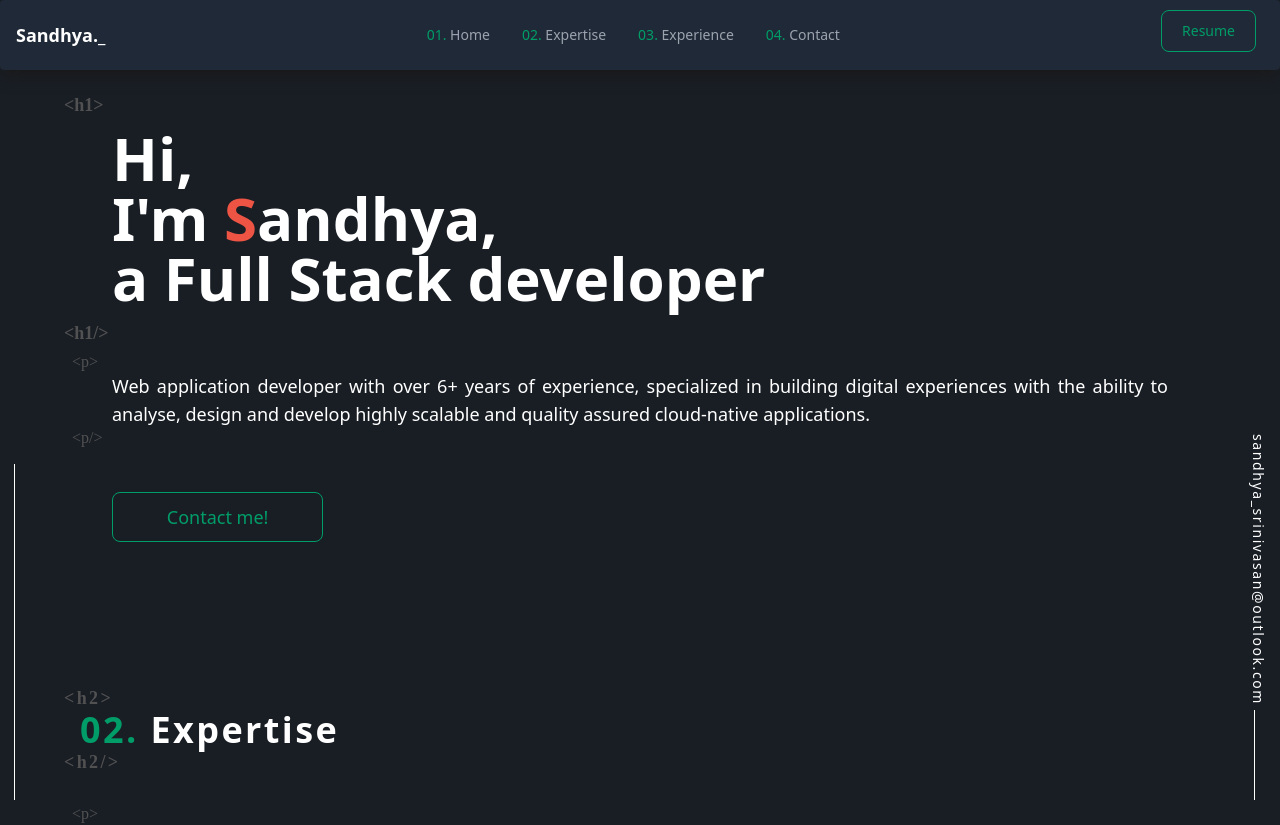
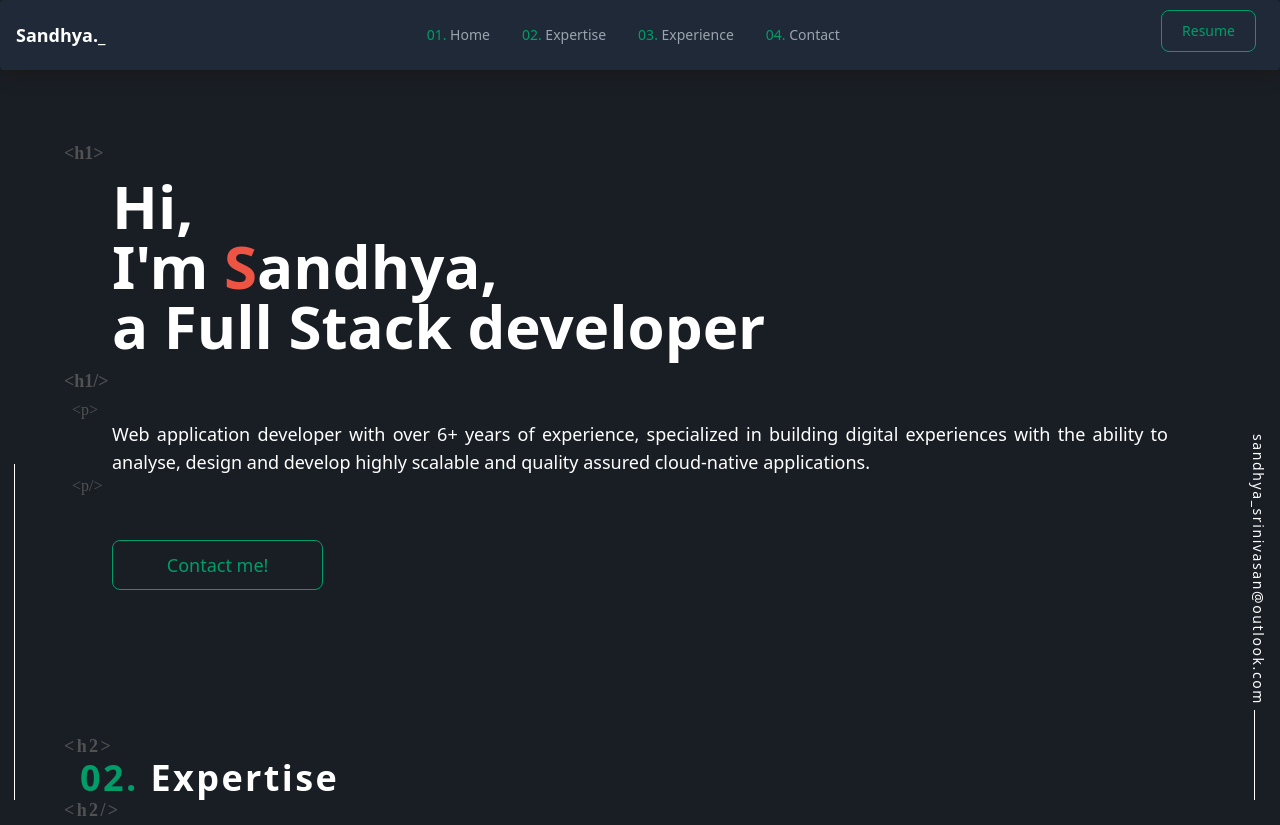
Before and after one commit to sandhyasrini/Portfolio_SandhyaSrinivasan, a Next.js app: page / in a window 1280 px wide. Shown: the top 825 px of the page. Built offline with nearby package versions, Linux system fonts and the light colour scheme.

Commit message:
replaced resume

```diff
--- a/app/Landing/Landing.tsx
+++ b/app/Landing/Landing.tsx
@@ -4,7 +4,7 @@ import { description } from "@/utils/config";
 
 export default function Landing() {
   return (
-    <section className="h-[100%] flex flex-col m-[2rem] my-[3rem]">
+    <section className="h-[100%] flex flex-col m-[2rem] my-[6rem]">
       <div
         id="Home"
         className={`landing font-bold text-4xl sm:text-6xl text-white`}
```
